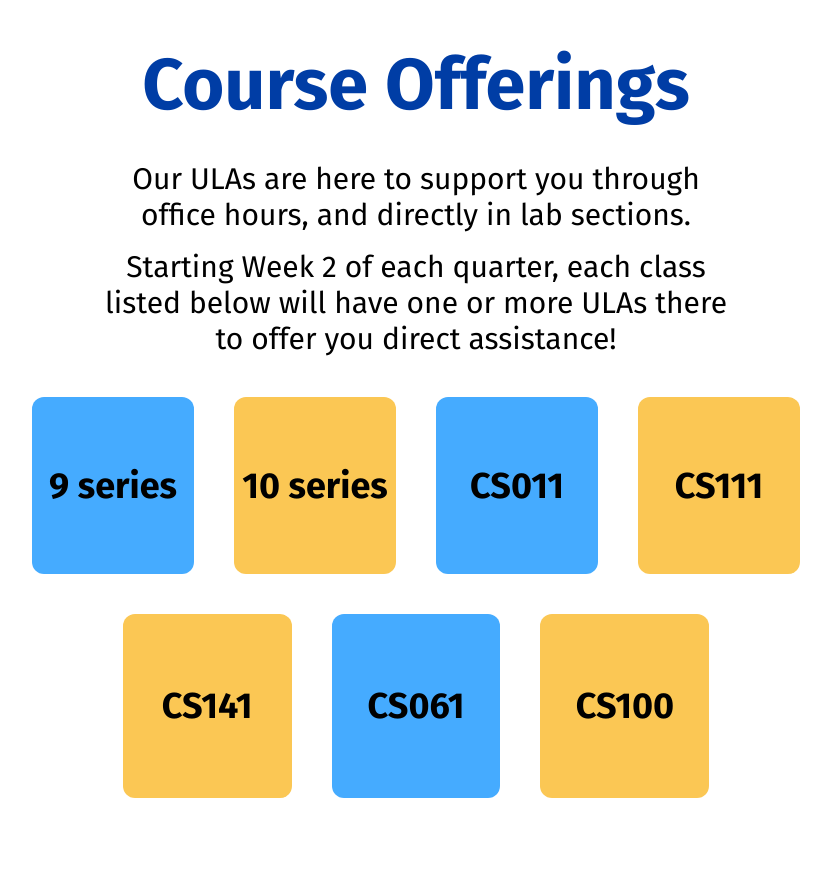
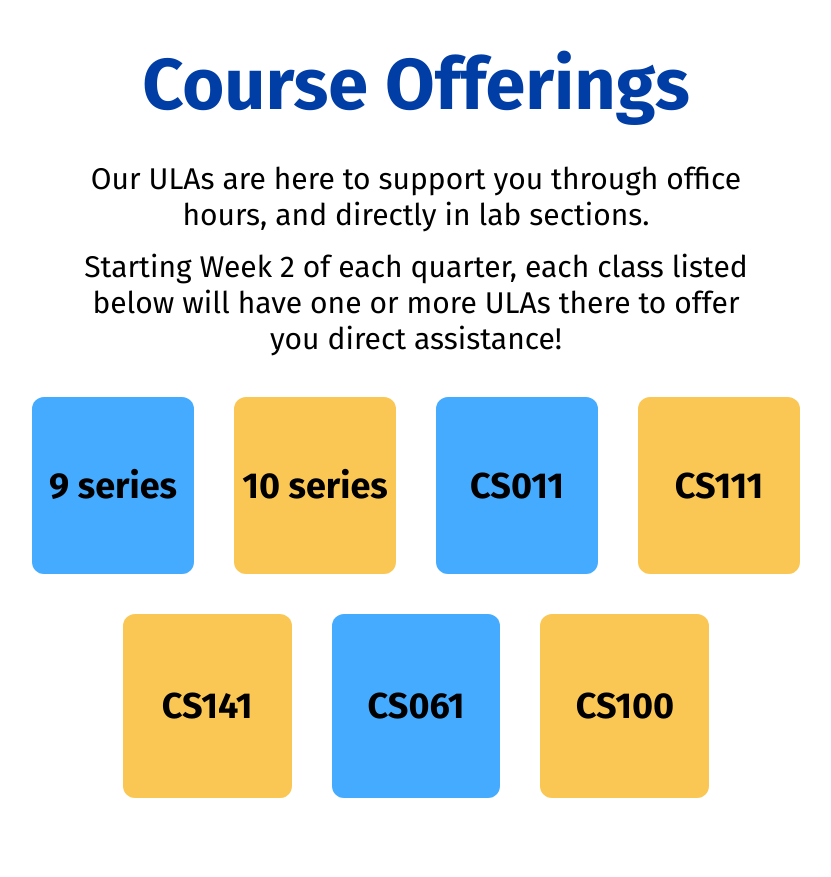
Before and after one commit to acm-ucr/cse-ula, a Next.js app: page /about in a window 1280 px wide. Shown: the part 980-1857 px from the top of the page, without its empty margins (224-1055 px from the left). Built offline with nearby package versions, Linux system fonts and the light colour scheme.

Commit message:
adjustments

```diff
--- a/src/components/about/CourseOfferings.tsx
+++ b/src/components/about/CourseOfferings.tsx
@@ -10,7 +10,7 @@ const CourseOfferings = () => {
         <div className="text-7xl font-bold text-ula-blue-primary">
           Course Offerings
         </div>
-        <div className="mx-80 py-10 text-center text-3xl">
+        <div className="mx-72 py-10 text-center text-3xl">
           <div className="pb-4">
             Our ULAs are here to support you through office hours, and directly
             in lab sections.
```
